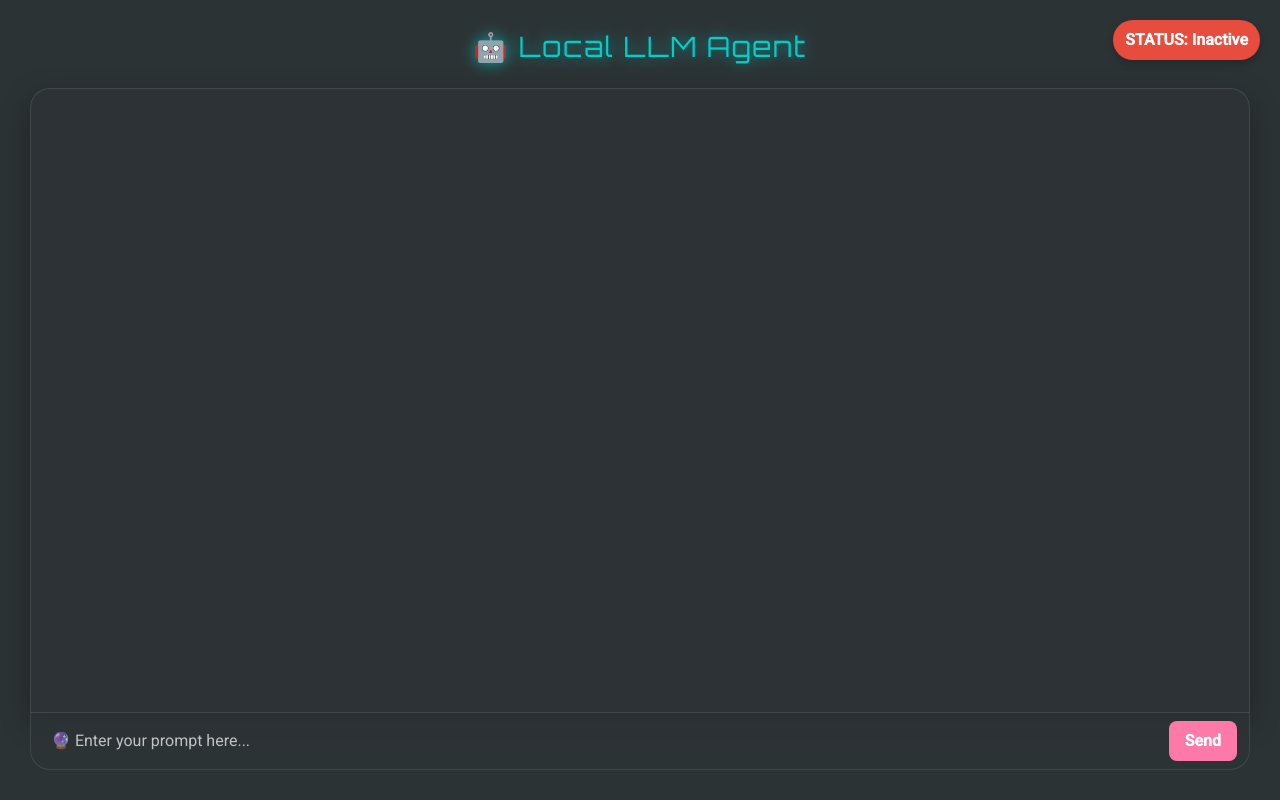
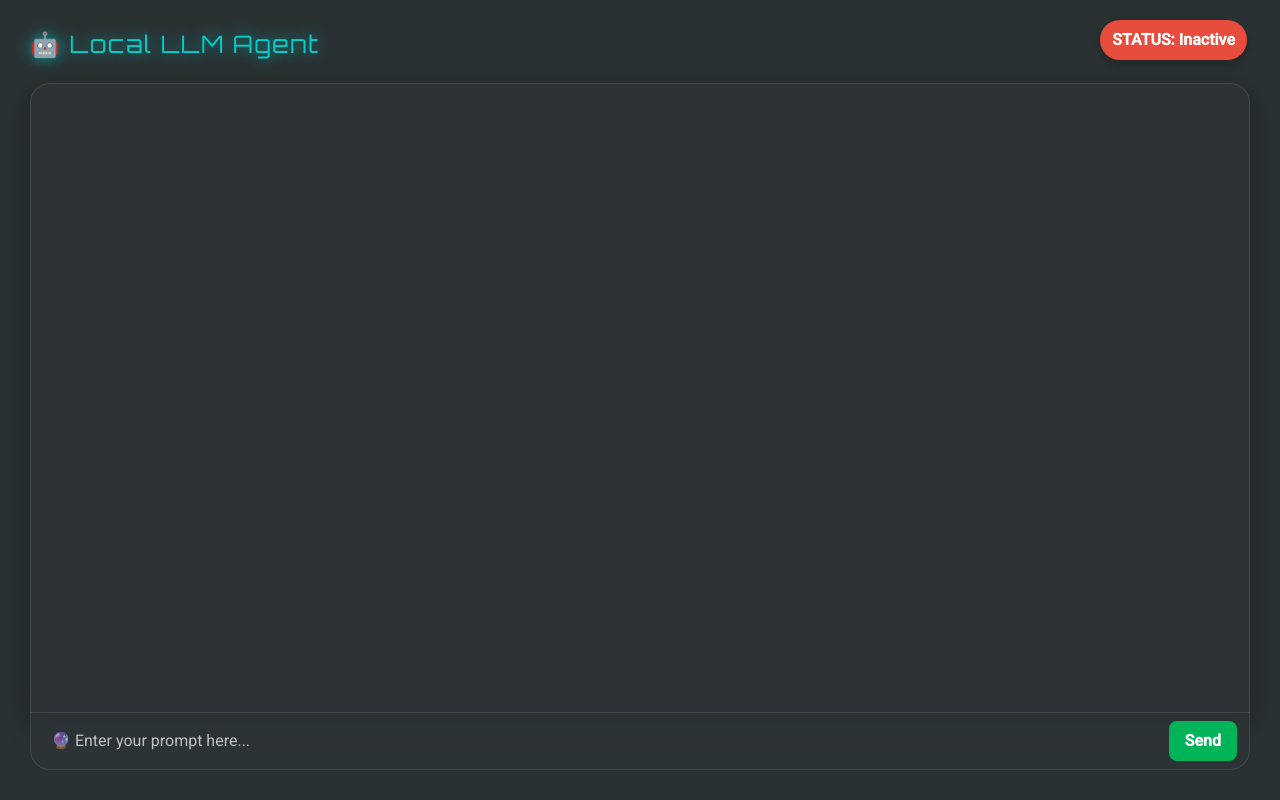
Before and after one commit to vishnugamini/LocalLLMAgent, a Flask app: page / in a window 1280 px wide. Run offline with Flask 3, Linux system fonts and the light colour scheme; some libraries are stand-ins or nearby versions.

Commit message:
changes to UI

```diff
--- a/static/css/styles.css
+++ b/static/css/styles.css
@@ -1,12 +1,12 @@
 :root {
   --primary-color: #6c5ce7;
   --secondary-color: #00cec9;
-  --background-color: #2d3436;
+  --background-color: #000000;
   --text-color: #ffffff;
   --message-bg-user: #6c5ce7;
   --message-bg-agent: #00cec9;
   --input-bg: rgba(255, 255, 255, 0.1);
-  --button-bg: #fd79a8;
+  --button-bg: #00b457;
   --button-hover: #e84393;
   --scrollbar-thumb: #a29bfe;
   --scrollbar-track: rgba(255, 255, 255, 0.1);
@@ -47,7 +47,7 @@
   display: flex;
   flex-direction: column;
   justify-content: center;
-  align-items: center;
+  align-items: flex-start;
   box-sizing: border-box;
   backdrop-filter: blur(10px);
 }
@@ -58,15 +58,16 @@
   text-shadow: 0 0 15px rgba(0, 206, 201, 0.7);
   margin-bottom: 20px;
   text-align: left;
-  font-size: 1.75rem;
+  font-size: 1.5rem;
   letter-spacing: 1.5px;
+  align-self: flex-start;
 }
 
 .message {
-  max-width: 75%;
-  margin-bottom: 15px;
-  padding: 15px 20px;
-  border-radius: 20px;
+  max-width: 70%;
+  margin-bottom: 10px;
+  padding: 10px 15px;
+  border-radius: 15px;
   word-wrap: break-word;
   box-shadow: 0 5px 15px rgba(0, 0, 0, 0.1);
   animation: fadeIn 0.5s ease-in-out;
@@ -84,6 +85,11 @@
   background: var(--message-bg-agent);
   color: #333333;
   border-bottom-left-radius: 0;
+  max-width: 65;
+}
+
+.agent-message p:last-child {
+  margin-bottom: 0;
 }
 
 .chat-window {
@@ -147,7 +153,7 @@
 
 .futuristic-input-group button:hover {
   background: var(--button-hover);
-  transform: translateY(-2px);
+  transform: translateY(-1px);
 }
 
 .futuristic-input-group textarea:focus {
@@ -384,7 +390,7 @@
 #agent-status {
   position: fixed;
   top: 20px;
-  right: 20px;
+  right: 33px;
   padding: 8px 12px;
   border-radius: 20px;
   color: white;
--- a/templates/base.html
+++ b/templates/base.html
@@ -3,7 +3,7 @@
 
 <head>
   <meta charset="UTF-8">
-  <title>{% block title %}Futuristic Agent Interface{% endblock %}</title>
+  <title>{% block title %}Agent Interface{% endblock %}</title>
 
   <link href="https://cdn.jsdelivr.net/npm/bootstrap@5.3.0/dist/css/bootstrap.min.css" rel="stylesheet">
 
```
